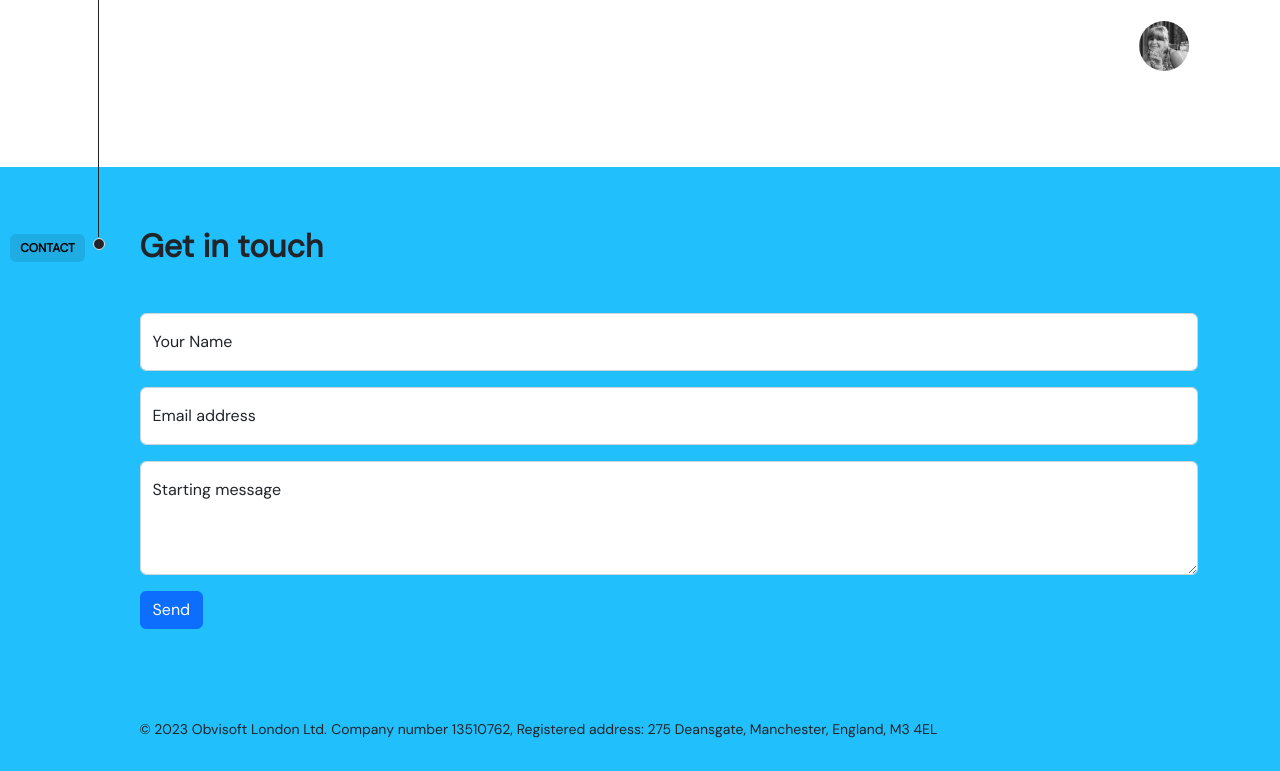
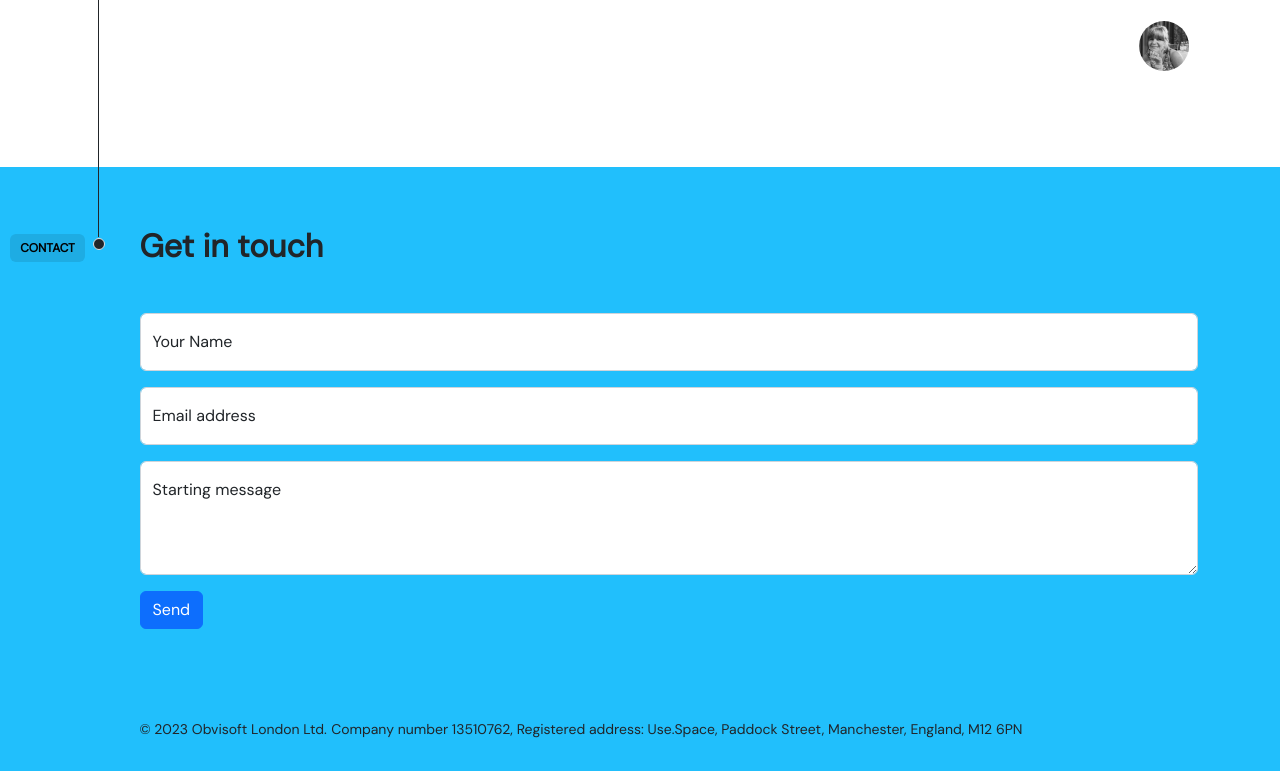
Before and after one commit to obvisoft/obvisoft.co.uk, a plain HTML site: page Index.html in a window 1280 px wide. Shown: the part 4941-5712 px from the top of the page. Drawn offline with nearby package versions, Linux system fonts and the light colour scheme.

Commit message:
update registered address

```diff
--- a/Index.html
+++ b/Index.html
@@ -650,7 +650,7 @@
 						</form>
 						<br />
 						<div class="mt-5">
-							<small class='text-body'>&copy; 2023 Obvisoft London Ltd.</small>&nbsp;<small>Company number 13510762, Registered address: 275 Deansgate, Manchester, England, M3 4EL </small>
+							<small class='text-body'>&copy; 2023 Obvisoft London Ltd.</small>&nbsp;<small>Company number 13510762, Registered address: Use.Space, Paddock Street, Manchester, England, M12 6PN</small>
 						</div>
 					</footer>
 				</div>
```
